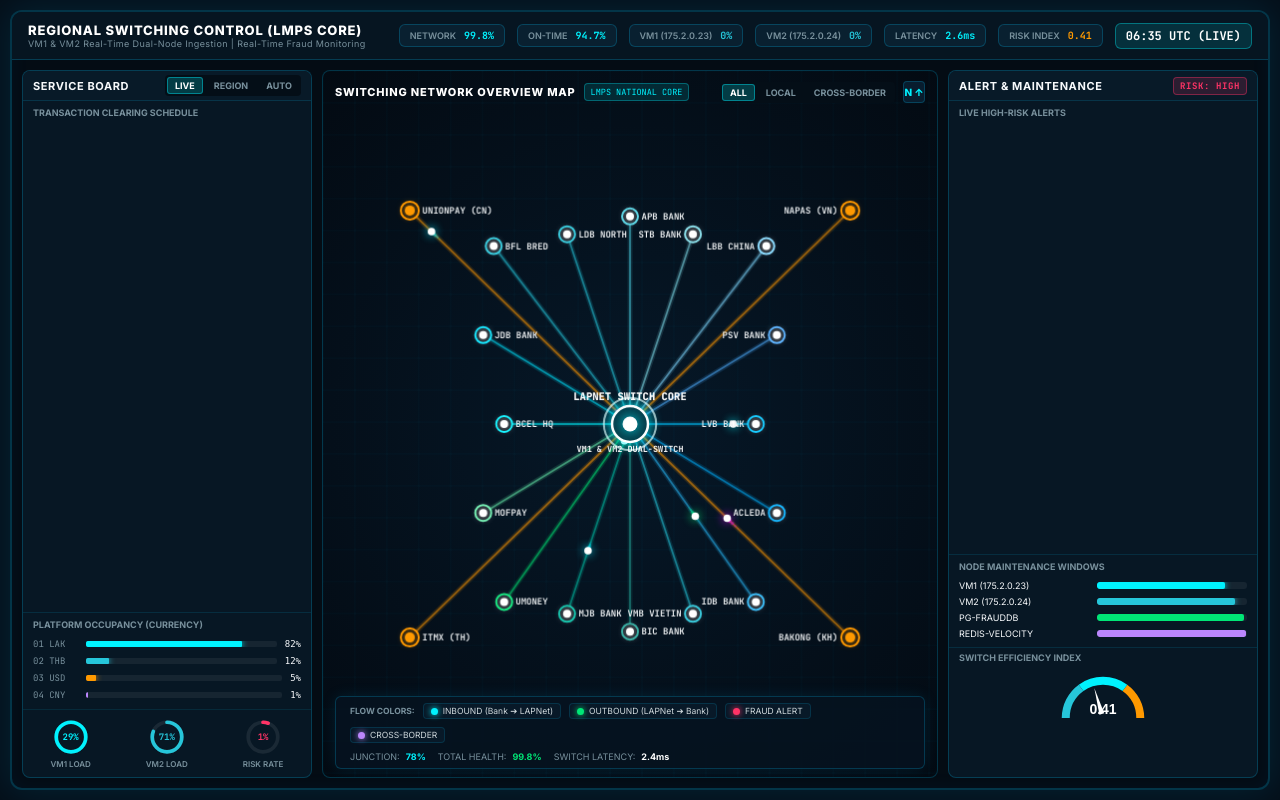
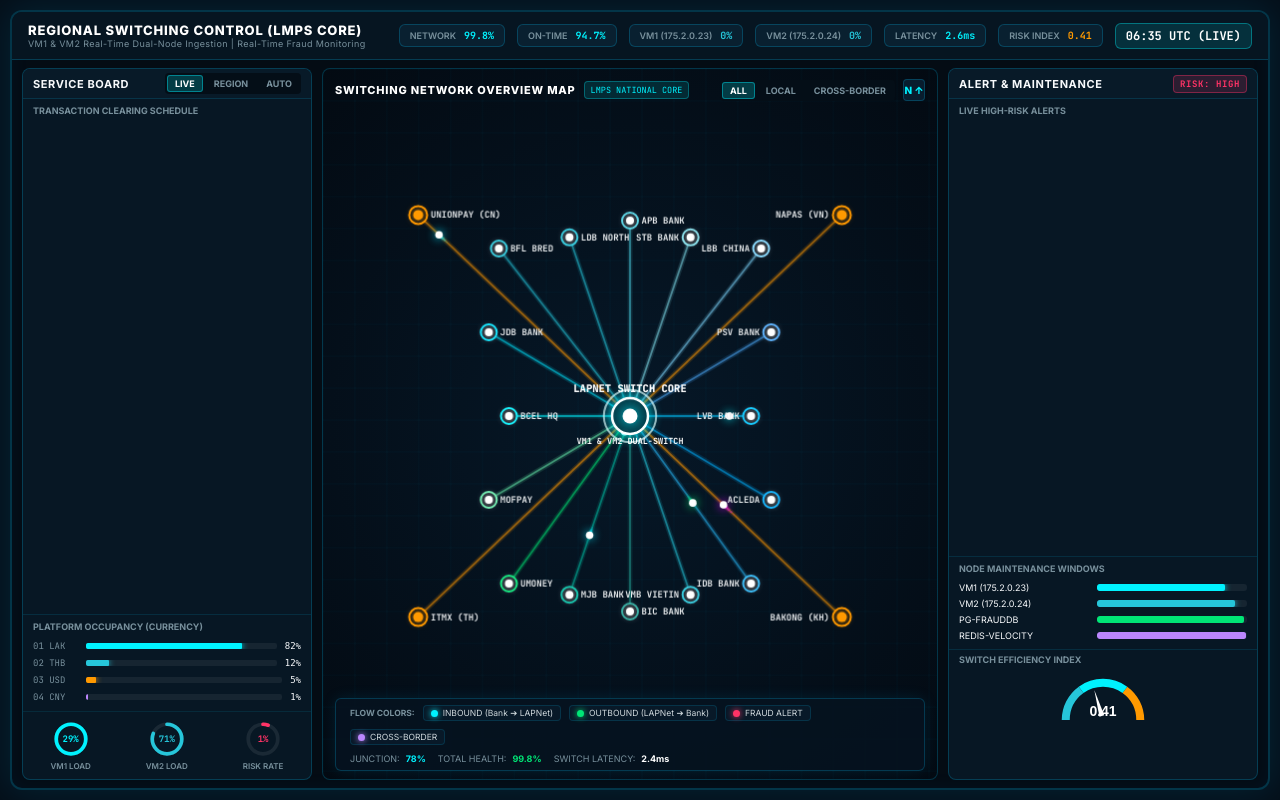
Before and after one commit to engsong/fraud-monitor, a Flask app: page / in a window 1280 px wide. Run offline with Flask 3, Linux system fonts and the light colour scheme; data that the repository does not hold is empty; some libraries are stand-ins or nearby versions.

Commit message:
fix(ui): enforce strict grid row 100% and absolute canvas containment to guarantee full visibility of LAPNet and all bank stations

```diff
--- a/src/geomap/templates/index.html
+++ b/src/geomap/templates/index.html
@@ -141,10 +141,13 @@
     /* Main Grid Layout (Left - Center - Right) */
     .occ-grid {
       flex: 1;
+      height: 0;
+      min-height: 0;
       display: grid;
       grid-template-columns: 290px 1fr 310px;
+      grid-template-rows: 100%;
       gap: 10px;
-      padding: 10px;
+      padding: 8px 10px;
       overflow: hidden;
     }
 
@@ -157,6 +160,8 @@
       flex-direction: column;
       overflow: hidden;
       position: relative;
+      height: 100%;
+      min-height: 0;
     }
 
     .panel-header-bar {
@@ -171,6 +176,7 @@
       font-weight: 700;
       letter-spacing: 0.6px;
       text-transform: uppercase;
+      flex-shrink: 0;
     }
 
     .header-tag {
@@ -211,14 +217,18 @@
 
     /* ================= LEFT COLUMN ================= */
     .col-left {
+      height: 100%;
+      min-height: 0;
       display: flex;
       flex-direction: column;
+      overflow: hidden;
       gap: 10px;
     }
 
     /* Departure / Clearing Schedule Table */
     .table-container {
       flex: 1;
+      min-height: 0;
       overflow-y: auto;
       padding: 4px 6px;
       display: flex;
@@ -400,11 +410,14 @@
     }
 
     #canvas-network-map {
-      flex: 1;
+      position: absolute;
+      top: 0;
+      left: 0;
       width: 100%;
       height: 100%;
       min-height: 0;
       display: block;
+      z-index: 1;
     }
 
     .map-hud-top {
@@ -521,13 +534,17 @@
 
     /* ================= RIGHT COLUMN ================= */
     .col-right {
+      height: 100%;
+      min-height: 0;
       display: flex;
       flex-direction: column;
+      overflow: hidden;
       gap: 10px;
     }
 
     .alert-list {
       flex: 1;
+      min-height: 0;
       overflow-y: auto;
       padding: 6px 8px;
       display: flex;
@@ -1544,21 +1561,23 @@
     // Calculate actual pixel position with guaranteed safe margins so NO bank is EVER clipped off
     function getStationPixel(code) {
       const s = STATIONS[code];
-      if (!s) return { x: cvsMap.width / 2, y: cvsMap.height / 2 };
-
-      const w = cvsMap.width;
-      const h = cvsMap.height;
-
-      // Safe responsive padding
-      const padX = Math.max(45, Math.min(80, w * 0.06));
-      const padY = Math.max(35, Math.min(60, h * 0.08));
-
-      const usableW = Math.max(80, w - padX * 2);
-      const usableH = Math.max(80, h - padY * 2);
+      if (!s) return { x: (cvsMap.width || 800) / 2, y: (cvsMap.height || 500) / 2 };
+
+      const w = cvsMap.width || 800;
+      const h = cvsMap.height || 500;
+
+      // Safe asymmetric padding: clear top HUD (45px) and bottom flow legend (60px)
+      const padTop = Math.max(48, Math.min(68, h * 0.11));
+      const padBottom = Math.max(62, Math.min(84, h * 0.14));
+      const padLeft = Math.max(55, Math.min(90, w * 0.08));
+      const padRight = Math.max(55, Math.min(90, w * 0.08));
+
+      const usableW = Math.max(80, w - padLeft - padRight);
+      const usableH = Math.max(80, h - padTop - padBottom);
 
       return {
-        x: padX + s.x * usableW,
-        y: padY + s.y * usableH
+        x: padLeft + s.x * usableW,
+        y: padTop + s.y * usableH
       };
     }
 
```
